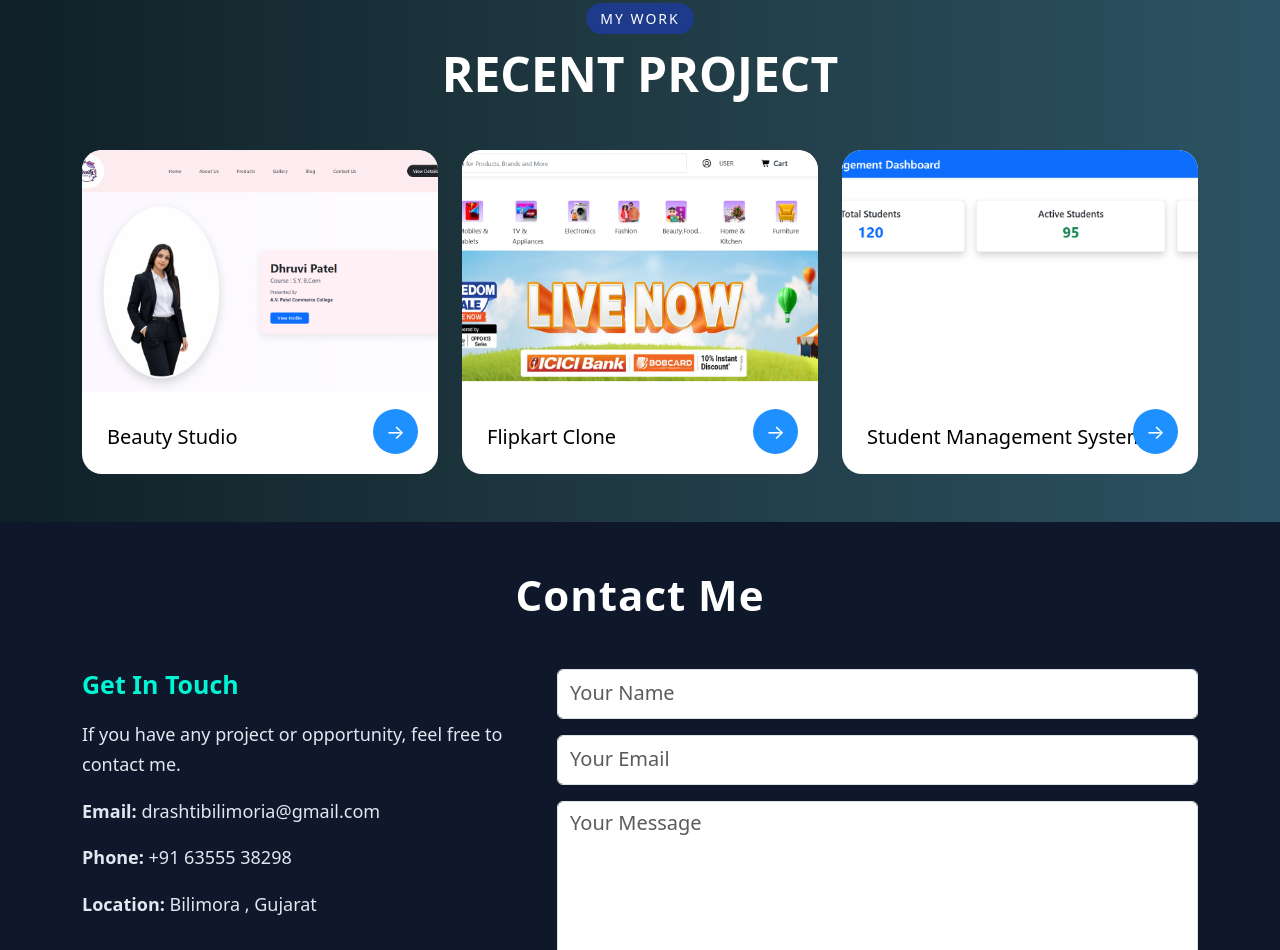
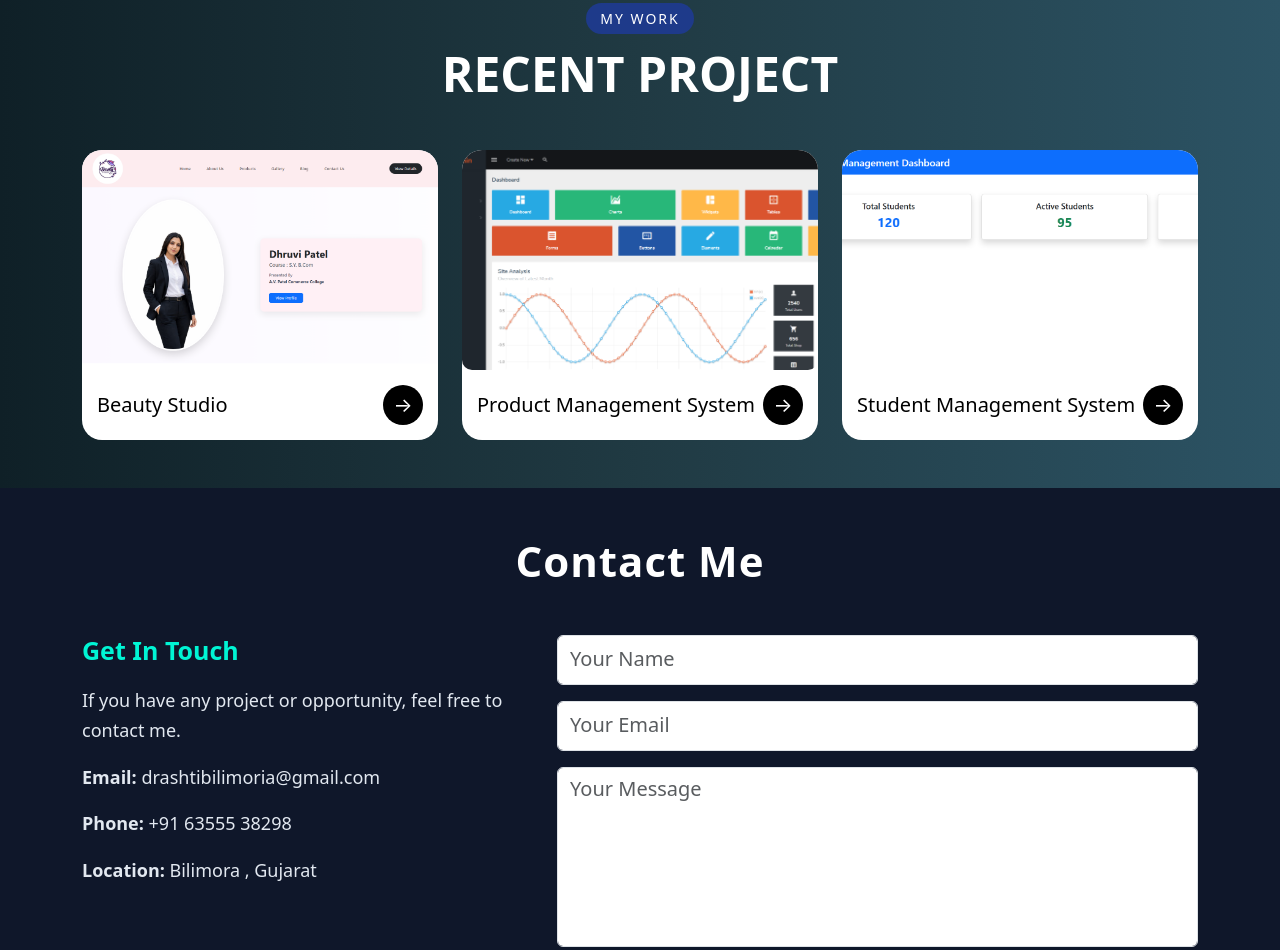
Before and after one commit to Drashti271/My_Portfolio, a plain HTML site: page index.html in a window 1280 px wide. Shown: the part 2647-3597 px from the top of the page. Drawn offline with Linux system fonts and the light colour scheme.

Commit message:
first commit

```diff
--- a/css/style.css
+++ b/css/style.css
@@ -271,8 +271,9 @@ section {
 
 .modern-card img {
   width: 100%;
-  height: 250px;
+  height: 220px;
   object-fit: cover;
+  border-radius: 10px;
 }
 
 .modern-card:hover {
@@ -280,7 +281,7 @@ section {
 }
 
 .card-content {
-  padding: 25px;
+  padding: 15px;
   color: black;
   position: relative;
 }
@@ -296,24 +297,19 @@ section {
 }
 
 .arrow-btn {
-  position: absolute;
-  right: 20px;
-  bottom: 20px;
-  background: #1e90ff;
-  color: white;
-  width: 45px;
-  height: 45px;
+  width: 40px;
+  height: 40px;
+  background-color: #000;
+  color: #fff;
   border-radius: 50%;
-  display: flex;
-  align-items: center;
-  justify-content: center;
+  text-decoration: none;
   font-size: 20px;
-  cursor: pointer;
   transition: 0.3s;
 }
 
 .arrow-btn:hover {
-  background: #0d6efd;
+  background-color: #ff4d4d;
+  transform: translateX(5px);
 }
 
 /* ================= CONTACT ================= */
--- a/index.html
+++ b/index.html
@@ -100,7 +100,7 @@
                 building scalable solutions that deliver great user experiences.
               </p>
 
-              <a href="./resume.pdf" action="_blank" class="btn custom-btn mt-3">View Resume</a>
+              <a href="./Drashti_Resume.pdf" action="_blank" class="btn custom-btn mt-3">View Resume</a>
             </div>
           </div>
         </div>
@@ -216,7 +216,7 @@
                 />
                 <div class="card-content d-flex justify-content-between align-items-center">
                   <h4 class="mb-0">Beauty Studio</h4>
-                  <div class="arrow-btn">→</div>
+                  <a class="arrow-btn d-flex justify-content-center align-items-center" href="https://github.com/Drashti271/Beauty-Studio" target="_blank">→</a>
                 </div>
               </div>
             </div>
@@ -225,13 +225,13 @@
             <div class="col-xl-4 col-lg-4 col-md-6 col-sm-12 d-flex">
               <div class="modern-card w-100 h-100">
                 <img
-                  src="./images/flipcart-lac.vercel.app_.png"
+                  src="./images/Product_Management_System.png"
                   alt="Flipkart Clone"
                   class="img-fluid w-100"
                 />
                 <div class="card-content d-flex justify-content-between align-items-center">
-                  <h4 class="mb-0">Flipkart Clone</h4>
-                  <div class="arrow-btn">→</div>
+                  <h4 class="mb-0">Product Management System</h4>
+                  <a class="arrow-btn d-flex justify-content-center align-items-center" href="https://github.com/Drashti271/PR_12_Product_Management_System" target="_blank">→</a>
                 </div>
               </div>
             </div>
@@ -246,7 +246,7 @@
                 />
                 <div class="card-content d-flex justify-content-between align-items-center">
                   <h4 class="mb-0">Student Management System</h4>
-                  <div class="arrow-btn">→</div>
+                  <a class="arrow-btn d-flex justify-content-center align-items-center" href="https://github.com/Drashti271/React_Js_Student_Management_Portal" target="_blank">→</a>
                 </div>
               </div>
             </div>
```
Also changed, not shown: images/Product_Management_System.png (added), images/flipcart-lac.vercel.app_.png (deleted), 2 other files. Lines whose indentation alone changed are shown as unchanged.
